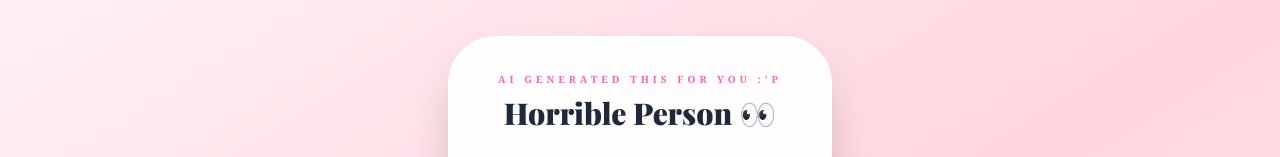
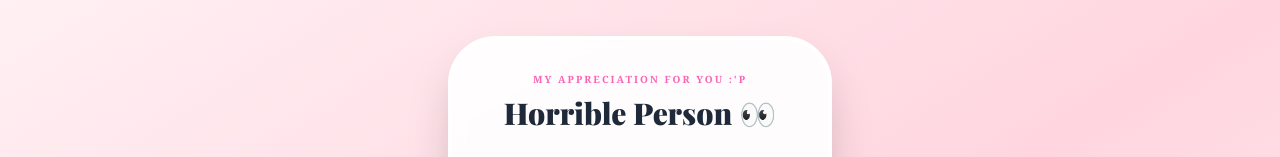
Before and after one commit to Oudomreach/byunnn, a Vue app: page / in a window 1280 px wide. Shown: the top 157 px of the page. Built offline with nearby package versions, Linux system fonts and the light colour scheme.

Commit message:
change title text

```diff
--- a/src/App.vue
+++ b/src/App.vue
@@ -38,8 +38,9 @@
       class="bg-white/90 backdrop-blur-sm rounded-[3rem] shadow-2xl w-full max-w-sm flex flex-col items-center p-8 relative border-4 border-white z-10"
     >
       <span
-        class="text-[10px] tracking-[0.4em] uppercase font-bold text-pink-400 mb-2"
-        >AI GENERATED THIS FOR YOU :'P
+        class="text-[10px] text-center tracking-[0.2em] uppercase font-bold text-pink-400 mb-2"
+      >
+        My appreciation for you <span>:'P</span>
       </span>
       <h1
         class="text-3xl font-black text-gray-800 mb-6 text-center leading-tight"
```
Also changed, not shown: 1 other file (tests, documents, lock files or other folders).
